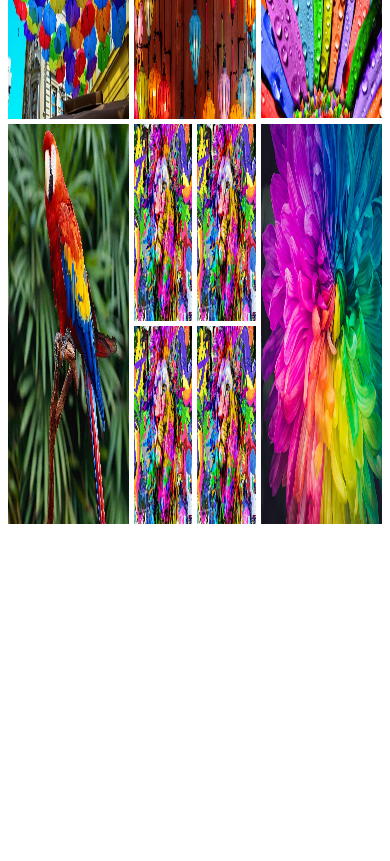
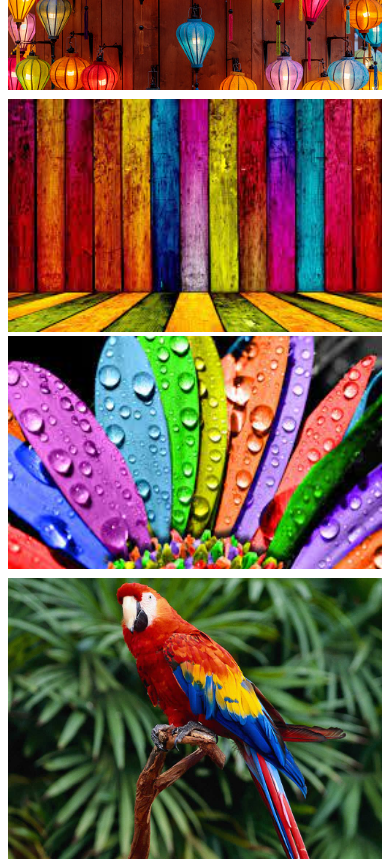
Before and after one commit to MDFAHAD721/simple-responsive-design, a plain HTML site: page index.html in a window 390 px wide. Shown: the part 780-1641 px from the top of the page. Before the commit the page ends 1312 px from the top, so only its background shows below. Drawn offline with Linux system fonts and the light colour scheme.

Commit message:
added responsive styles

```diff
--- a/styles/style.css
+++ b/styles/style.css
@@ -24,3 +24,21 @@ img{
     grid-template-columns: repeat(2,1fr);
     gap: 5px;
 }
+/* RESPONSIVE FOR SMALL DEVICE */
+@media screen and (max-width:576px) {
+    .row{
+        flex-direction: column;
+        height: auto;
+    }
+    .lion-img{
+        display: flex;
+        flex-direction: column;
+    }
+}
+/* RESPONSIVE FOR MEDIUM DEVICE */
+@media screen and (min-width:576px) and (max-width:992px) {
+    .row{
+        flex-direction: column;
+        height: auto;
+    }
+}
```
